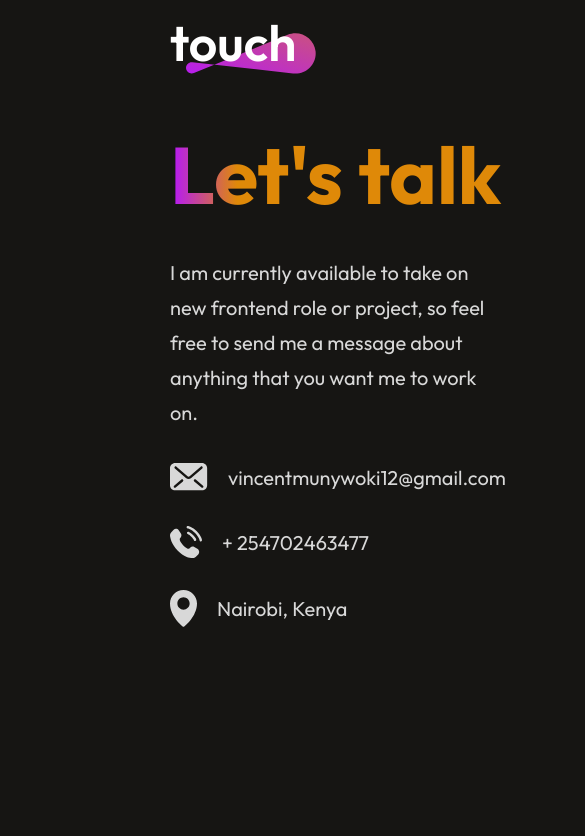
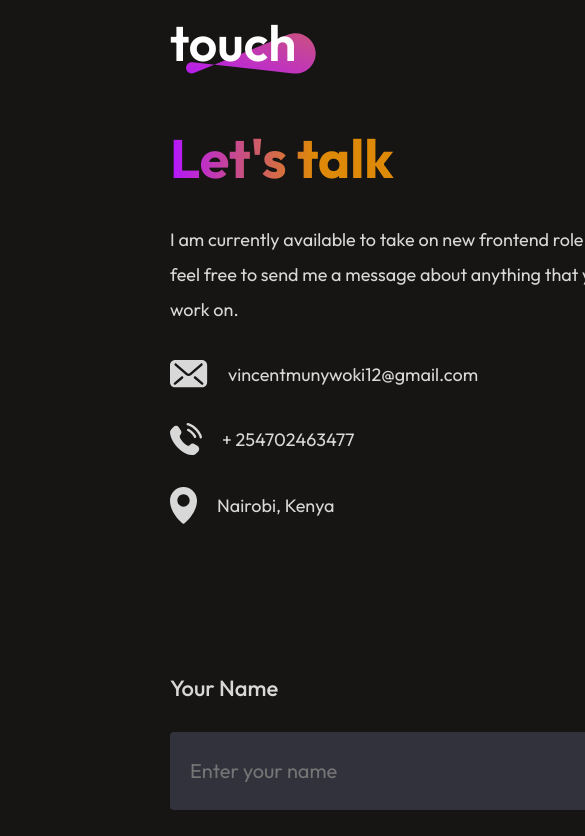
Before and after one commit to vincentMunywoki/my-portfolio, a React (Vite) app: page / in a window 390 px wide. Shown: the part 5428-6264 px from the top of the page, 585 px wide, since content can reach past the window. Built offline with nearby package versions, Linux system fonts and the light colour scheme.

Commit message:
get in touch

```diff
--- a/src/Components/Contact/Contact.css
+++ b/src/Components/Contact/Contact.css
@@ -118,4 +118,13 @@
         width: 130px;
         margin-right: -20px;
     }
+    .contact-section{
+        flex-direction: column;
+    }
+    .contact-left h1{
+        font-size: 54px;
+    }
+    .contact-left p{
+        font-size: 18px;
+    }
 }
```
